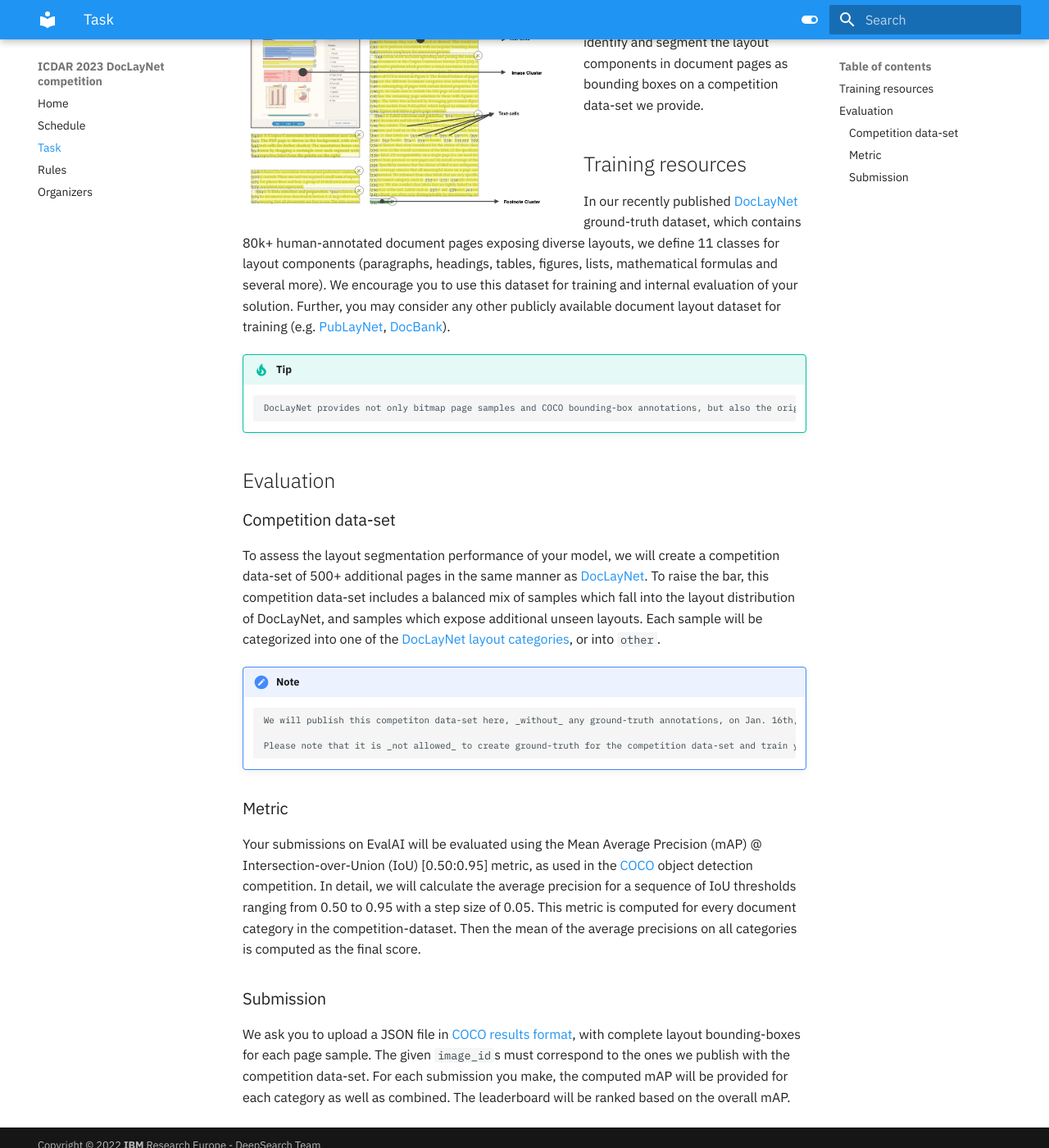
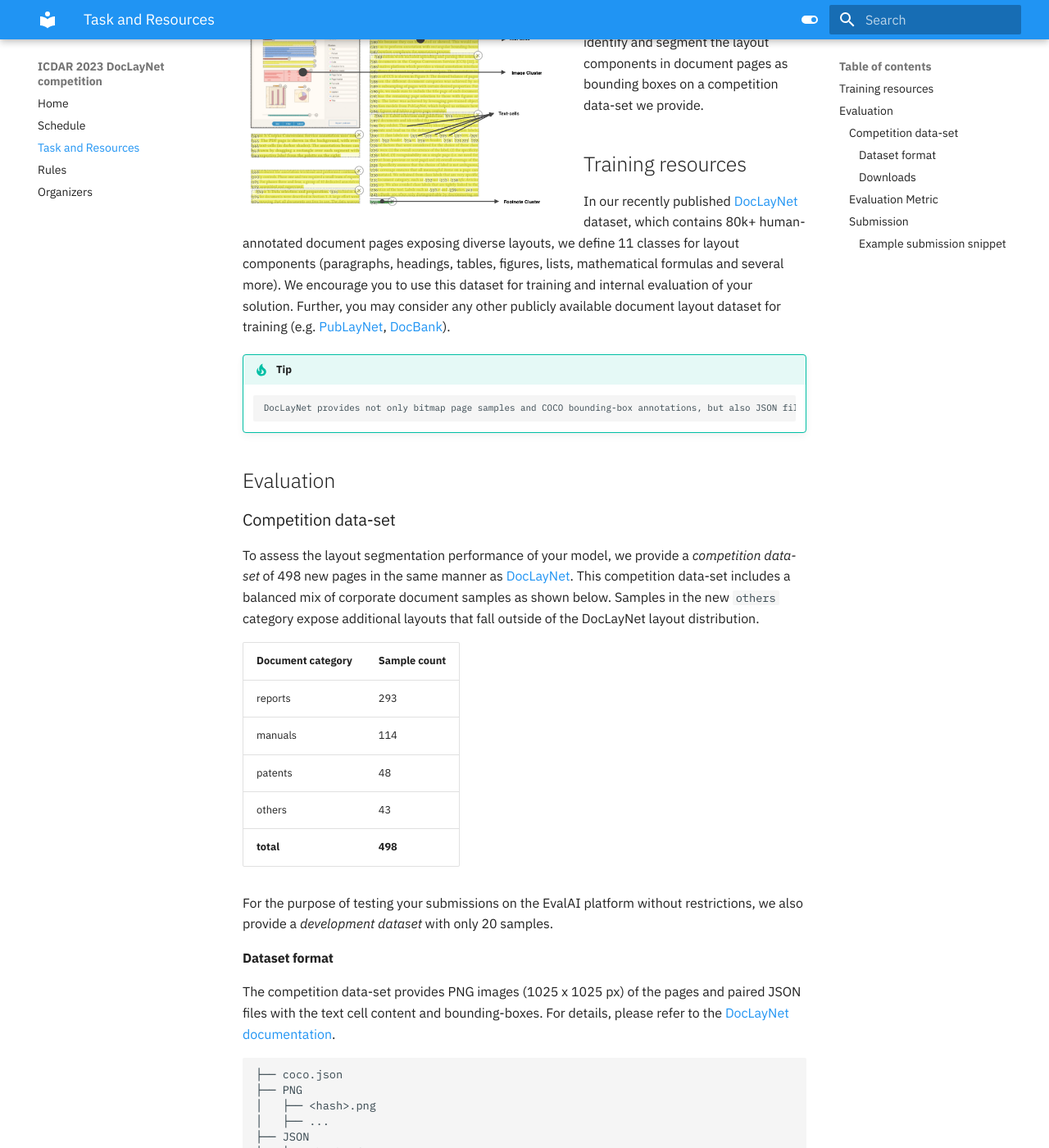
Before and after one commit to DS4SD/icdar23-doclaynet, an MkDocs documentation site: the page built from docs/task.md, in a window 1280 px wide and 1400 px high, scrolled down 294 px. Shown: the whole window at 82% size. Built offline with MkDocs 1.6.1 and Material for MkDocs 9.7.7, drawn with Linux system fonts in a browser that asks for light colours; some of the changed text lies outside the part shown.

Commit message:
Updates for dataset, registration and submission info (#5)
Signed-off-by: Christoph Auer <CAU@zurich.ibm.com>
Co-authored-by: Christoph Auer <CAU@zurich.ibm.com>
Co-authored-by: IBM Nassar <ahn@zurich.ibm.com>
Co-authored-by: Michele Dolfi <97102151+dolfim-ibm@users.noreply.github.com>

````diff
--- a/docs/schedule.md
+++ b/docs/schedule.md
@@ -1,11 +1,11 @@
 # Schedule
 
 This competition starts on Dec. 19th, 2022. You are welcome to familiarize with the task and the data assets now.
-We will publish the competition data-set and open the submissions system on Jan. 16th, 2023. The competition closes on March 20th, 2023 and the winning team will be announced.
+The [competition data-set](../task#competition-data-set) is published and submissions on our [EvalAI challenge](https://eval.ai/web/challenges/challenge-page/1923/) are opened on Jan. 13th, 2023. The competition closes on March 20th, 2023 and the winning team will be announced.
 
 | Date | Milestone |
 |------|-----------|
 |19/Dec/2022 | Go-live of competition website with task description, eval metrics and participation rules |
-|16/Jan/2022 | Competition data-set is released (without ground truth), team registration opens on EvalAI and submissions can be made  |
+|13/Jan/2022 | Competition data-set is released (without ground truth), team registration opens on EvalAI and submissions can be made  |
 |20/Mar/2023 | Competition ends, winner is determined|
 |21-26/Aug/2023 | Results are presented at ICDAR 2023 conference|
--- a/docs/task.md
+++ b/docs/task.md
@@ -6,28 +6,92 @@
 
 ## Training resources
 
-In our recently published [DocLayNet](https://github.com/DS4SD/DocLayNet) ground-truth dataset, which contains 80k+ human-annotated document pages exposing diverse layouts, we define 11 classes for layout components (paragraphs, headings, tables, figures, lists, mathematical formulas and several more). We encourage you to use this dataset for training and internal evaluation of your solution.
+In our recently published [DocLayNet](https://github.com/DS4SD/DocLayNet) dataset, which contains 80k+ human-annotated document pages exposing diverse layouts, we define 11 classes for layout components (paragraphs, headings, tables, figures, lists, mathematical formulas and several more). We encourage you to use this dataset for training and internal evaluation of your solution.
 Further, you may consider any other publicly available document layout dataset for training (e.g. [PubLayNet](https://github.com/ibm-aur-nlp/PubLayNet), [DocBank](https://github.com/doc-analysis/DocBank)).
 
 !!! tip
-        DocLayNet provides not only bitmap page samples and COCO bounding-box annotations, but also the original PDF files and paired JSON with the digital text-cells. This may support you in exploring the most recent advancements in the ML landscape, such as multi-modal deep learning architectures.
+        DocLayNet provides not only bitmap page samples and COCO bounding-box annotations, but also JSON files with the digital text-cells from the originating PDFs. This may support you in solving the proposed challenge using both language and vision with multimodal ML approaches.
 
 
 ## Evaluation
 
 ### Competition data-set
 
-To assess the layout segmentation performance of your model, we will create a competition data-set of 500+ additional pages in the same manner as [DocLayNet](https://github.com/DS4SD/DocLayNet). To raise  the bar, this competition data-set includes a balanced mix of samples which fall into the layout distribution of DocLayNet, and samples which expose additional unseen layouts. Each sample will be categorized into one of the [DocLayNet layout categories](https://github.com/DS4SD/DocLayNet#example-coco-image-record), or into `other`.
+To assess the layout segmentation performance of your model, we provide a *competition data-set* of 498 new pages in the same manner as [DocLayNet](https://github.com/DS4SD/DocLayNet). This competition data-set includes a balanced mix of corporate document samples as shown below. Samples in the new `others` category expose additional layouts that fall outside of the DocLayNet layout distribution.
+
+| **Document category** 	| **Sample count** 	|
+|-----------------------	|------------------	|
+| reports               	| 293              	|
+| manuals               	| 114              	|
+| patents               	| 48               	|
+| others                	| 43               	|
+| **total**             	| **498**          	|
+
+
+
+For the purpose of testing your submissions on the EvalAI platform without restrictions, we also provide a *development dataset*  with only 20 samples.
+
+#### Dataset format
+
+The competition data-set provides PNG images (1025 x 1025 px) of the pages and paired JSON files with the text cell content and bounding-boxes. For details, please refer to the [DocLayNet documentation](https://github.com/DS4SD/DocLayNet#data-format-details).
+
+```
+├── coco.json
+├── PNG
+│   ├── <hash>.png
+│   ├── ...
+├── JSON
+│   ├── <hash>.json
+│   ├── ...
+```
 
 !!! note
-		We will publish this competiton data-set here, _without_ any ground-truth annotations, on Jan. 16th, 2023. Your task is to produce layout predictions with your model in COCO format, and submit these to our EvalAI project (registrations TBA).
+		The provided `coco.json` only contains the definition of images and the class label map (called `categories` in COCO terms). The annotation ground-truth is ommitted.
 
-		Please note that it is _not allowed_ to create ground-truth for the competition data-set and train your model on it.
+		**Please keep in mind that it is _not allowed_ to create ground-truth for the competition data-set and train your model on it.**
 
-### Metric
 
-Your submissions on EvalAI will be evaluated using the Mean Average Precision (mAP) @ Intersection-over-Union (IoU) [0.50:0.95] metric, as used in the [COCO](https://cocodataset.org/) object detection competition.  In detail, we will calculate the average precision for a sequence of IoU thresholds ranging from 0.50 to 0.95 with a step size of 0.05. This metric is computed for every document category in the competition-dataset. Then the mean of the average precisions on all categories is computed as the final score.
+#### Downloads
+
+| **Asset**           	| **Download link** 	|
+|---------------------	|-------------------	|
+| Competition dataset (498 pages)	| [Download](https://ds4sd-icdar23-doclaynet-competition.s3.eu-de.cloud-object-storage.appdomain.cloud/competition-dataset-public.zip) (205 MB)             	|
+| Development dataset (20 pages)	| [Download](https://ds4sd-icdar23-doclaynet-competition.s3.eu-de.cloud-object-storage.appdomain.cloud/dev-dataset-public.zip) (8 MB)             	|
+
+
+### Evaluation Metric
+
+Your submissions on our [EvalAI challenge](https://eval.ai/web/challenges/challenge-page/1923/) will be evaluated using the Mean Average Precision (mAP) @ Intersection-over-Union (IoU) [0.50:0.95] metric, as used in the [COCO](https://cocodataset.org/) object detection competition.  In detail, we will calculate the average precision for a sequence of IoU thresholds ranging from 0.50 to 0.95 with a step size of 0.05. This metric is computed for every document category in the competition-dataset. Then the mean of the average precisions on all categories is computed as the final score.
 
 ### Submission
 
-We ask you to upload a JSON file in [COCO results format](https://cocodataset.org/#format-results), with complete layout bounding-boxes for each page sample. The given `image_id`s must correspond to the ones we publish with the competition data-set. For each submission you make, the computed mAP will be provided for each category as well as combined. The leaderboard will be ranked based on the overall mAP.
+We ask you to upload a JSON file in [COCO results format](https://cocodataset.org/#format-results) [here](https://eval.ai/web/challenges/challenge-page/1923/submission), with complete layout bounding-boxes for each page sample. The given `image_id`s must correspond to the ones we publish with the competition data-set's `coco.json`. For each submission you make, the computed mAP will be provided for each category as well as combined. The [leaderboard](https://eval.ai/web/challenges/challenge-page/1923/leaderboard/4545/Total) will be ranked based on the overall mAP.
+
+#### Example submission snippet
+
+```js
+[
+  {
+    "bbox": [  // bounding-box in COCO format (x,y,w,h)
+      105,
+      290,
+      500,
+      120
+    ],
+    "category_id": 4, // ID of label class for this bounding-box. Find the `categories` dictionary in the coco.json. Must resolve to one of [Caption, Footnote, Formula, List-item, Page-footer, Page-header, Picture, Section-header, Table, Text, Title].
+    "image_id": 0, // ID of dataset sample that this annotation is referring to, find the `images` dictionary in the coco.json
+    "score": 0.77
+  },
+  {
+    "bbox": [
+      602,
+      302,
+      354,
+      30
+    ],
+    "category_id": 4,
+    "image_id": 0,
+    "score": 0.94
+  },
+  ...
+```
--- a/mkdocs.yml
+++ b/mkdocs.yml
@@ -52,12 +52,12 @@
 nav:
   - Home: index.md
   - Schedule: schedule.md
-  - Task: task.md
+  - Task and Resources: task.md
   - Rules: rules.md
   - Organizers: team.md
 
 # Copyright
-copyright: Copyright &copy; 2022 <strong>IBM</strong> Research Europe - DeepSearch Team
+copyright: Copyright &copy; 2023 <strong>IBM</strong> Research Europe - DeepSearch Team
 
 # Customization
 extra:
````
Also changed, not shown: docs/index.md (+7 -3 lines), docs/team.md (+1 -1 lines).
